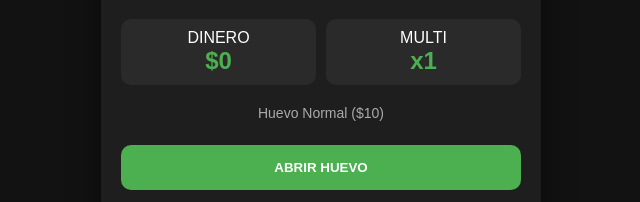
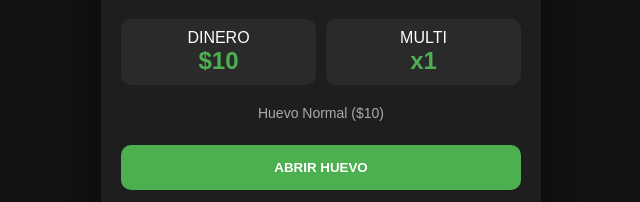
Before and after one commit to YTGuillemPRO/Documents.com, a plain HTML site: page juego1/index.html in a window 1280 px wide. Shown: the part 164-366 px from the top of the page, 319-959 px from the left. Drawn offline with Linux system fonts and the light colour scheme; no server answers.

Commit message:
Update index.html

```diff
--- a/juego1/index.html
+++ b/juego1/index.html
@@ -37,7 +37,7 @@
     <h1>PET SIMULATOR PRO</h1>
 
     <div class="stats-grid">
-        <div class="stat-card">DINERO<br><span class="stat-val">$<span id="money-txt">0</span></span></div>
+        <div class="stat-card">DINERO<br><span class="stat-val">$<span id="money-txt">10</span></span></div>
         <div class="stat-card">MULTI<br><span class="stat-val" id="multi-txt">x1</span></div>
     </div>
 
```
